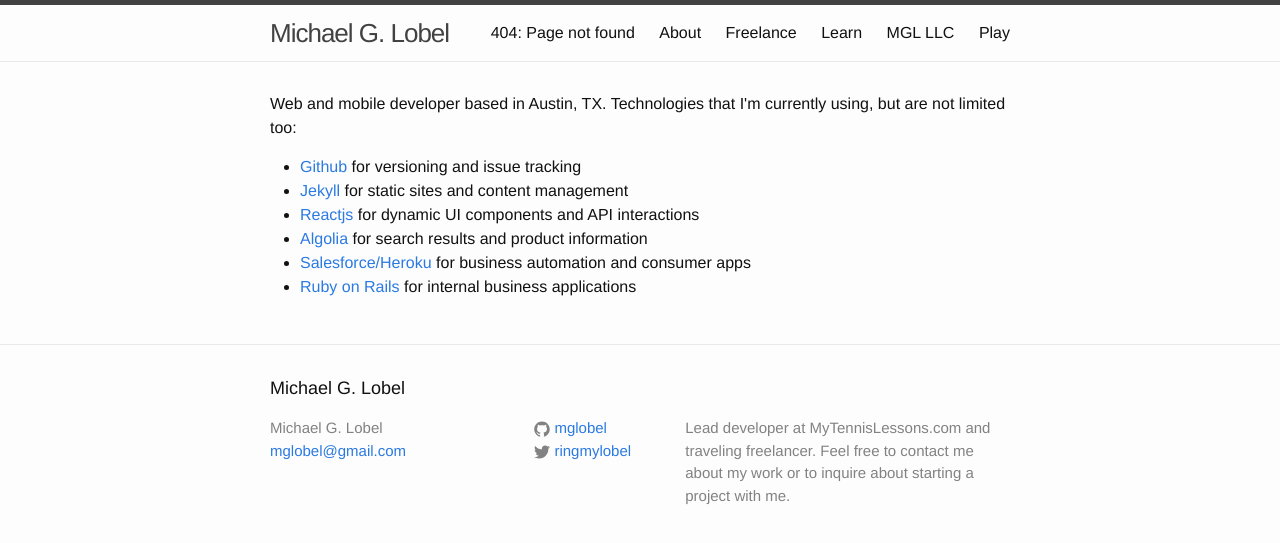
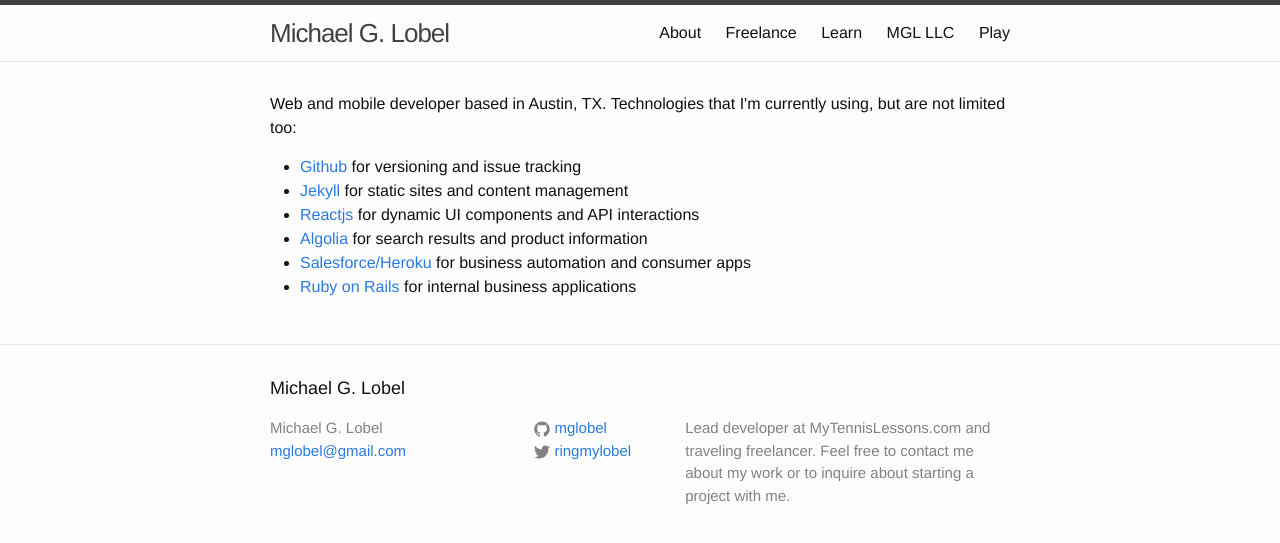
Before and after one commit to mglobel/mglobel, a Jekyll site: the page built from index.html, in a window 1280 px wide. Shown: the top 543 px of the page. Built offline with Jekyll 4.4.1, drawn with Linux system fonts in a browser that asks for light colours.

Commit message:
exclude 404 from header

```diff
--- a/_includes/header.html
+++ b/_includes/header.html
@@ -15,7 +15,7 @@
 
       <div class="trigger">
         {% for page in site.pages %}
-          {% if page.title %}
+          {% if page.title and page.permalink != '404.html' %}
           <a class="page-link" href="{{ page.url | prepend: site.baseurl }}">{{ page.title }}</a>
           {% endif %}
         {% endfor %}
```
